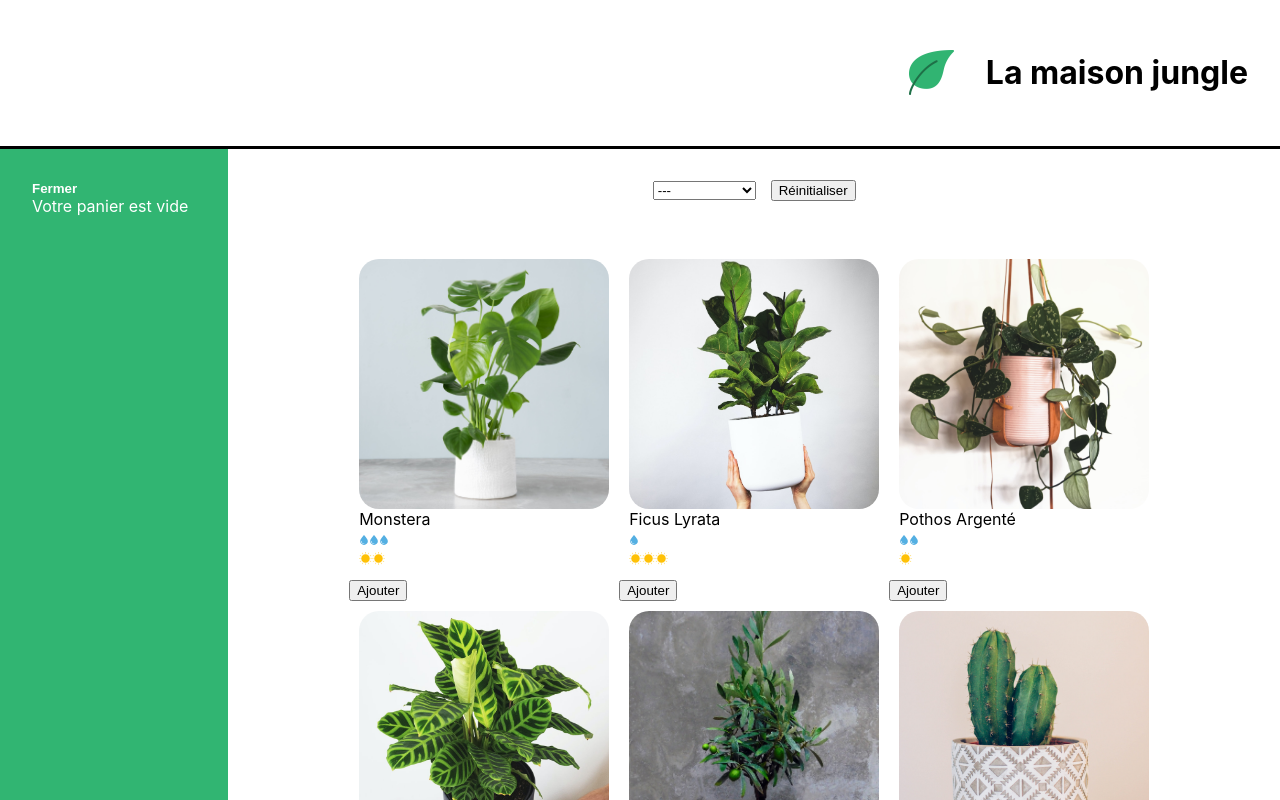
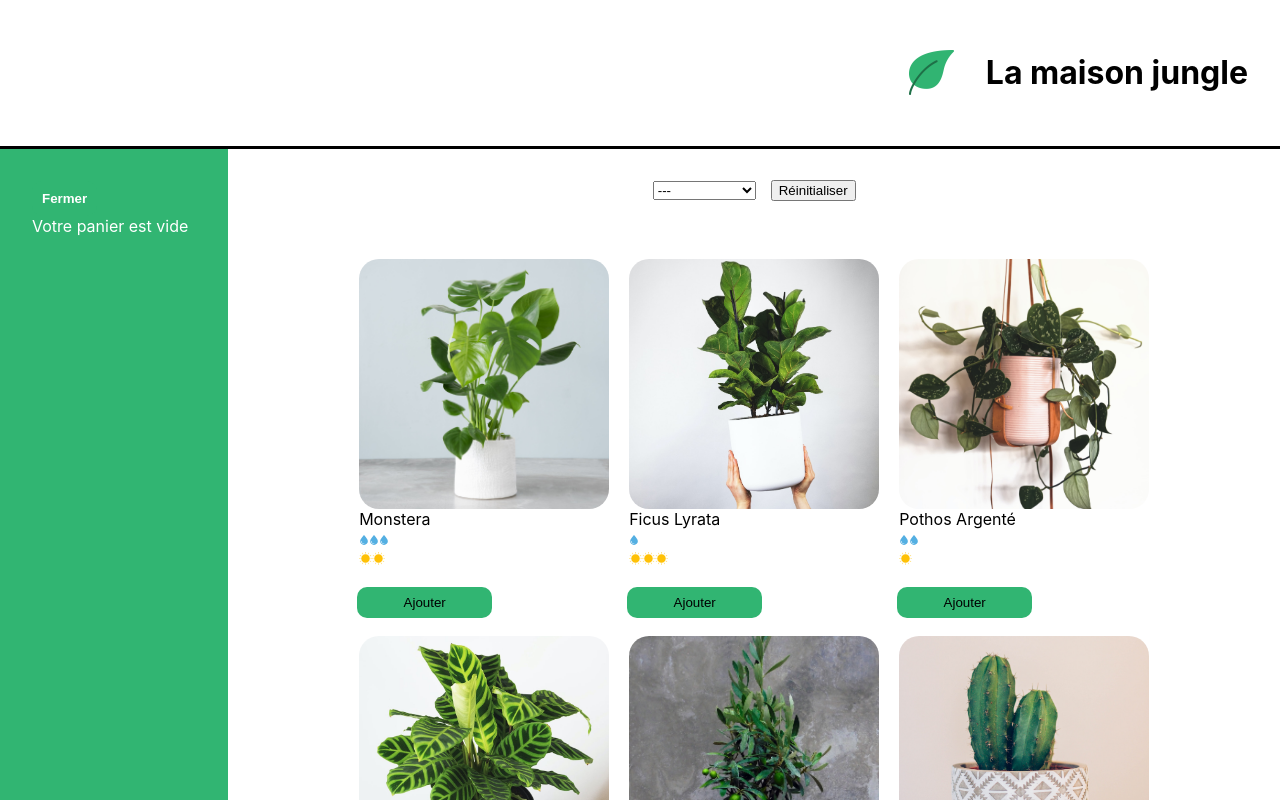
Before and after one commit to Antoinebertho/la-maison-jungle, a React (Create React App) app: page / in a window 1280 px wide. Shown: the top 800 px of the page. Built offline with nearby package versions, Linux system fonts and the light colour scheme.

Commit message:
polishing

```diff
--- a/src/components/App.js
+++ b/src/components/App.js
@@ -1,17 +1,25 @@
+import { useState, useEffect } from 'react'
 import Banner from './Banner'
 import logo from '../assets/logo.png'
 import Cart from './Cart'
 import Footer from './Footer'
 import ShoppingList from './ShoppingList'
 import '../styles/Layout.css'
-import { useState } from 'react'
 
 function App() {
-	const [cart, updateCart] = useState([])
+	const savedCart = localStorage.getItem('cart')
+	/*la fonction vérifie si un panier d’achat existe dans le stockage local du navigateur en utilisant localStorage.getItem('cart'). Si un panier existe, il est récupéré et converti en objet JavaScript à l’aide de JSON.parse(savedCart), sinon un tableau vide est utilisé comme valeur initiale pour l’état du panier.
+	la fonction utilise useState pour créer une variable d’état appelée cart et une fonction de mise à jour appelée updateCart. La valeur initiale de cart est définie par la valeur récupérée du stockage local ou un tableau vide.
+	La fonction utilise également useEffect pour mettre à jour le stockage local chaque fois que l’état du panier change. Lorsque cart change, la fonction de rappel passée à useEffect est exécutée et met à jour le stockage local avec la nouvelle valeur de cart en utilisant localStorage.setItem('cart', JSON.stringify(cart)).*/
+	const [cart, updateCart] = useState(savedCart ? JSON.parse(savedCart) : [])
+	useEffect(() => {
+		localStorage.setItem('cart', JSON.stringify(cart))
+	}, [cart])
+
 	return (
 		<div>
 			<Banner>
-				<img src={logo} alt='La maison jungle' className='lmj-logo' />
+				<img src={logo} alt='logo-la-maison-jungle' className='lmj-logo' />
 				<h1 className='lmj-title'>La maison jungle</h1>
 			</Banner>
 			<div className='lmj-layout-inner'>
--- a/src/components/Cart.js
+++ b/src/components/Cart.js
@@ -3,8 +3,9 @@ import '../styles/Cart.css'
 
 function Cart({ cart, updateCart }) {
 	const [isOpen, setIsOpen] = useState(true)
-	const total = cart.reduce(
-		(acc, plantType) => acc + plantType.amount * plantType.price,
+	const items = Object.keys(cart)
+	const total = items.reduce(
+		(acc, item) => acc + cart[item].amount * cart[item].price,
 		0
 	)
 
--- a/src/components/ShoppingList.js
+++ b/src/components/ShoppingList.js
@@ -48,7 +48,7 @@ function ShoppingList({ cart, updateCart }) {
 								light={light}
 								price={price}
 							/>
-							<button onClick={() => addToCart(name, price)}>Ajouter</button>
+							<button className='lmj-button-list' onClick={() => addToCart(name, price)}>Ajouter</button>
 						</div>
 					) : null
 				)}
--- a/src/styles/Cart.css
+++ b/src/styles/Cart.css
@@ -20,8 +20,11 @@
 	font-weight: 600;
 	cursor: pointer;
 	align-self: self-start;
-	padding: 0;
+	padding: 10px;
 	color: white;
+	border: none;
+	border-radius: 10px;
+	background-color: #31b572;
 }
 
 .lmj-cart-closed {
--- a/src/styles/ShoppingList.css
+++ b/src/styles/ShoppingList.css
@@ -8,4 +8,14 @@
 	display: flex;
 	flex-wrap: wrap;
 	justify-content: center;
+	align-items: center;
 }
+
+.lmj-button-list {
+	border: none;
+	border-radius: 10px;
+	padding: 8px;
+	margin: 8px;
+	background-color: #31b572;
+	width: 50%;
+}
```
